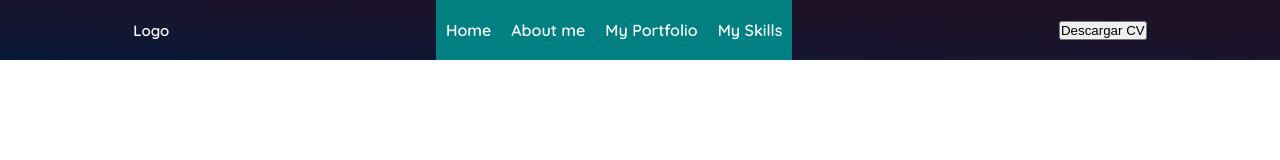
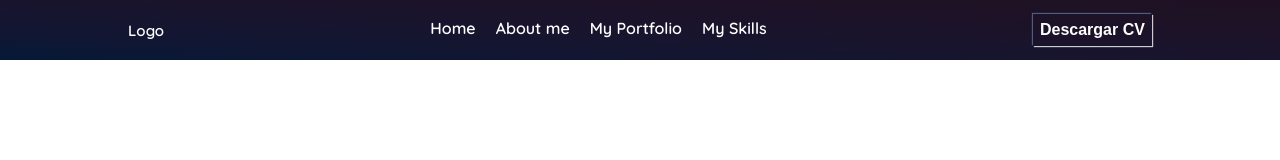
Before and after one commit to cegav/Menu-responsive, a plain HTML site: page index.html in a window 1280 px wide. Drawn offline with Linux system fonts and the light colour scheme.

Commit message:
Add new styles on button download CV and nav

```diff
--- a/css/style.css
+++ b/css/style.css
@@ -31,11 +31,13 @@ header .header-menu {
     flex-direction: column;
     font-size: 1.6rem;
     font-weight: 600;
+    left: 0;
     list-style: none;
-    /* position: fixed; */
+    position: fixed;
     transition: transform 0.3s;
-    transform: translateY(-100%);
-    left: 6rem;
+    transform: translateY(-140%);
+    top: 6rem;
+    width: 100%;
 }
 
 header .menu--show {
@@ -45,6 +47,23 @@ header .menu--show {
 header .header-menu a {
     color: #ffff;
     text-decoration: none;
+    --clippy: polygon(0 0, 0 0, 0 100%, 0% 100%);
+}
+
+header .header-menu a::after {
+    content: "";
+    display: block;
+    background-color: #21ffe2;
+    width: 90%;
+    margin-top: 0.1rem;
+    height: 0.3rem;
+    clip-path: var(--clippy);
+    transition: clip-path .3s;
+}
+
+header .header-menu a:hover {
+    color: #21ffe2;
+    --clippy: polygon(0 0, 100% 0, 100% 100%, 0 100%);
 }
 
 header .header-menu .header-menu__item {
@@ -88,8 +107,28 @@ header .header-menu .header-menu__item {
 }
 
 header .download-cv {
+    background-color: transparent;
+    border: 0.2rem solid #19142d;
+    color: #ffff;
+    cursor: pointer;
+    font-weight: 600;
+    font-size: 1.6rem;
+    padding: 0.5rem;
     position: relative;
-    right: 7rem;
+    right: 6rem;
+    transition: all 1s ease;
+    box-shadow: .1rem .1rem .1rem #ccc,
+    -.1rem -.1rem .1rem #575a77;
+}
+
+header .download-cv:hover {
+    box-shadow: .1rem .1rem .1rem #575a77,
+    -.1rem -.1rem .1rem #ccc;
+}
+
+header .download-cv:active {
+    box-shadow: inset .1rem .1rem .1rem #575a77,
+    -.1rem -.1rem .1rem #ccc;
 }
 
 @media screen and (min-width: 760px) {
@@ -99,6 +138,7 @@ header .download-cv {
     }
 
     header .header-menu {
+        background: none;
         flex-direction: row;
         height: 6rem;
         position: inherit;
```
